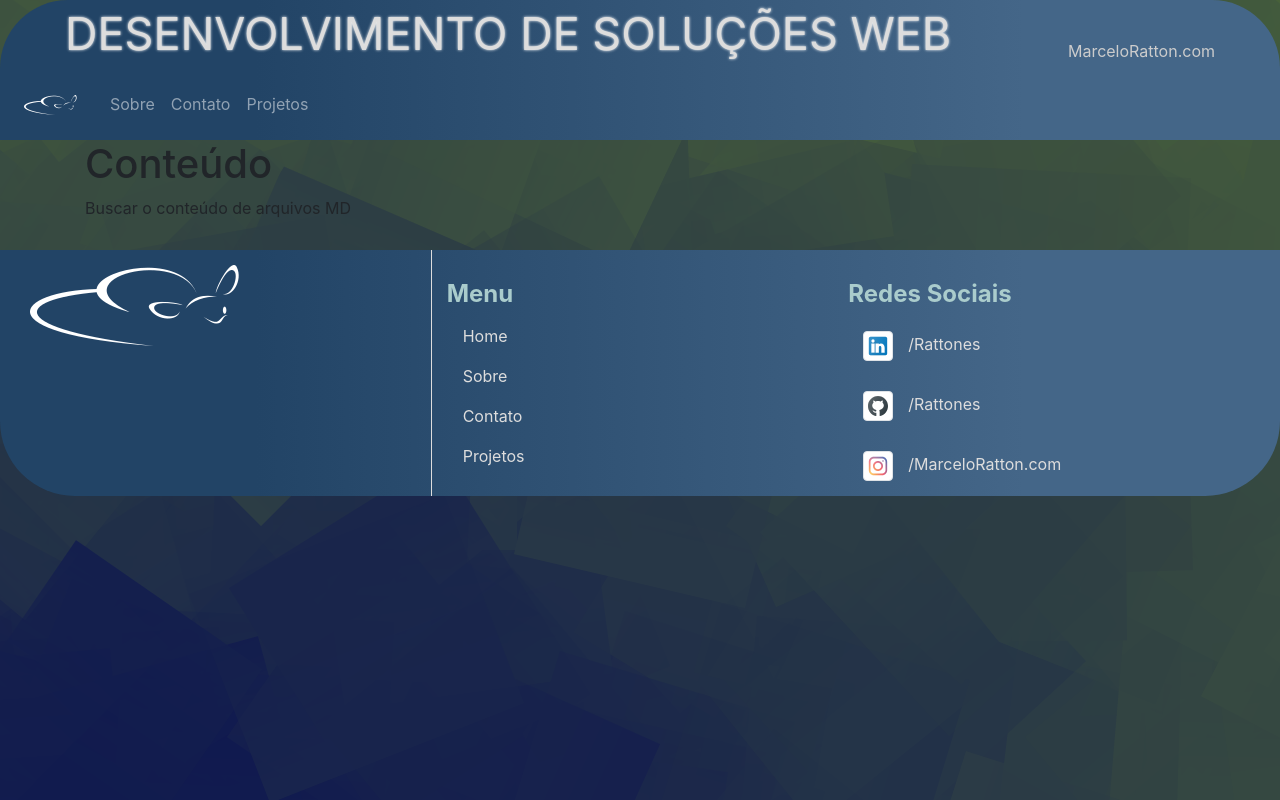
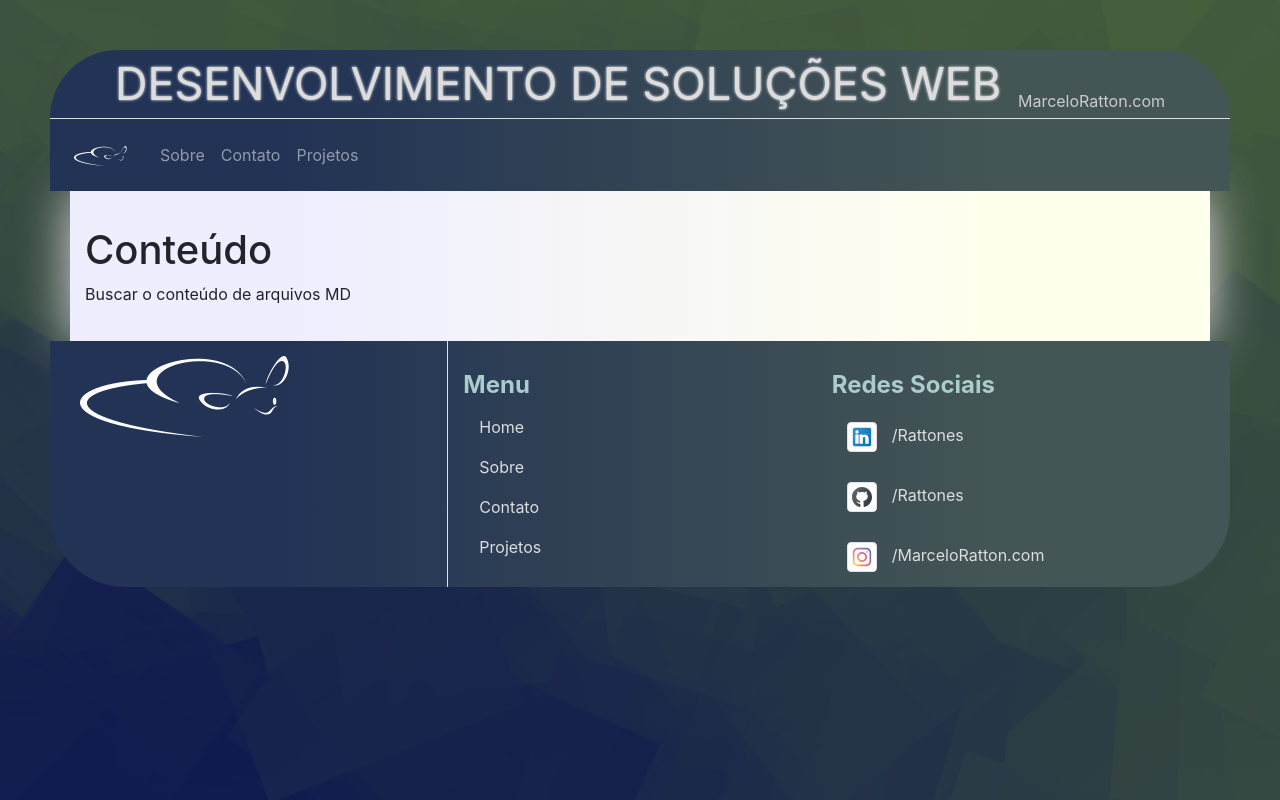
Before and after one commit to MarceloRatton/site, a React (Create React App) app: page / in a window 1280 px wide. Built offline with nearby package versions, Linux system fonts and the light colour scheme.

Commit message:
going on ..

```diff
--- a/src/App.css
+++ b/src/App.css
@@ -9,3 +9,6 @@
 .pag-404 .error .error-message {
   color: rgba(red, green, blue, 0.85);
 }
+body {
+  padding: 50px;
+}
--- a/src/components/Contend/index.js
+++ b/src/components/Contend/index.js
@@ -5,7 +5,7 @@ import './styles.css';
 
 export default function Content() {
     return (
-        <Container>
+        <Container className="contend">
             <h1>Conteúdo</h1>
             <span>Buscar o conteúdo de arquivos MD</span>
         </Container>
--- a/src/components/Contend/styles.css
+++ b/src/components/Contend/styles.css
@@ -0,0 +1,6 @@
+.contend {
+    background-image: linear-gradient(to right,#eef 20%,#ffe 80%);
+    padding-top: 35px;
+    padding-bottom: 35px;
+    box-shadow: 0 0 50px #ddd;
+}
--- a/src/components/Footbar/styles.css
+++ b/src/components/Footbar/styles.css
@@ -1,8 +1,7 @@
 .footer {
-    background-image: linear-gradient(to right,#246 20%,#468 80%);
+    background-image: linear-gradient(to right,#235 20%,#455 80%);
     background-blend-mode: color-burn;
     color: #ddd;
-    margin-top: 30px;
     border-bottom-left-radius: 75px;
     border-bottom-right-radius: 75px;
     display: flex;
--- a/src/components/Title/styles.css
+++ b/src/components/Title/styles.css
@@ -1,5 +1,5 @@
 .header {
-    background-image: linear-gradient(to right,#246 20%,#468 80%);
+    background-image: linear-gradient(to right,#235 20%,#455 80%);
     background-blend-mode: color-burn;
     margin-bottom: 0;
     padding-left: 90px;
--- a/src/components/Topbar/styles.css
+++ b/src/components/Topbar/styles.css
@@ -1,4 +1,5 @@
 .menu-bar {
-    background-image: linear-gradient(to right,#246 20%,#468 80%);
+    background-image: linear-gradient(to right,#235 20%,#455 80%);
     background-blend-mode: color-burn;
+    border-top: 1px solid #ddd;
 }
```
